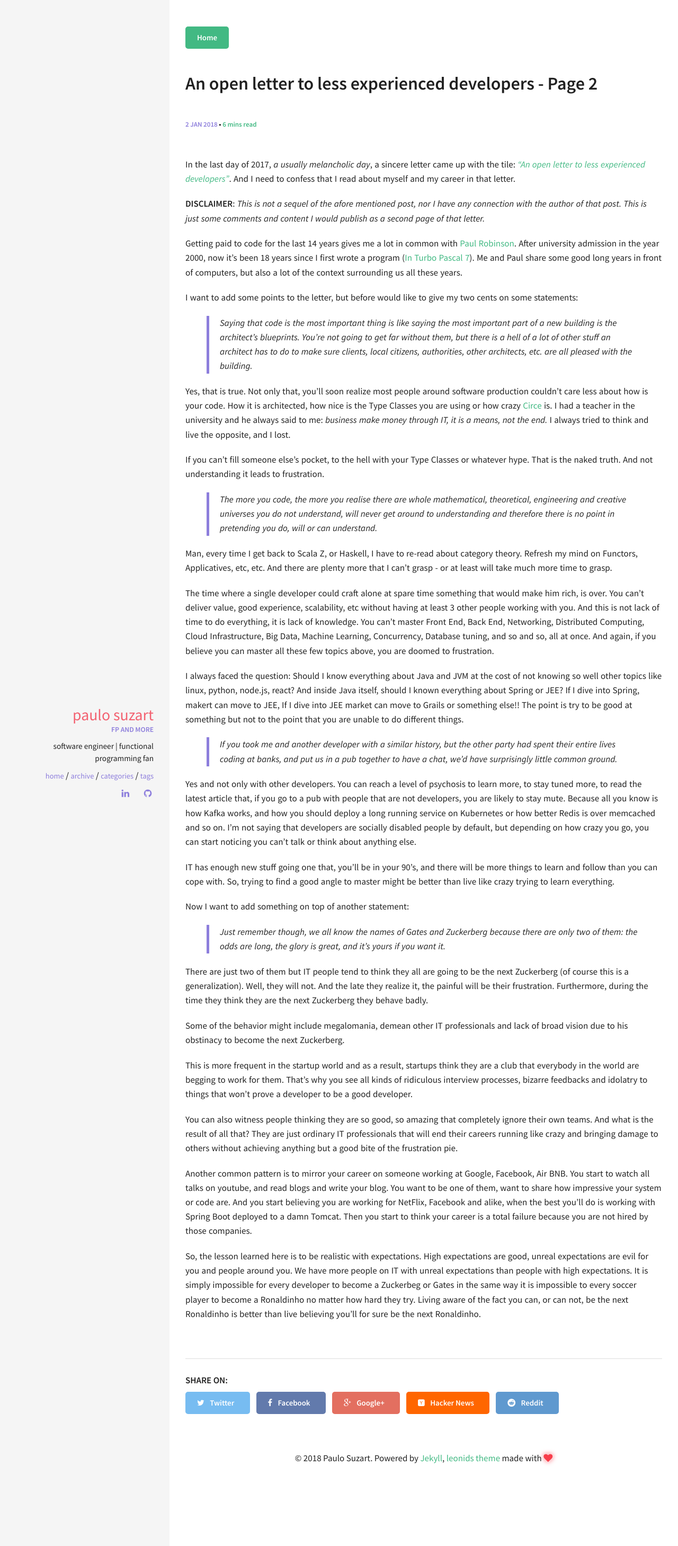
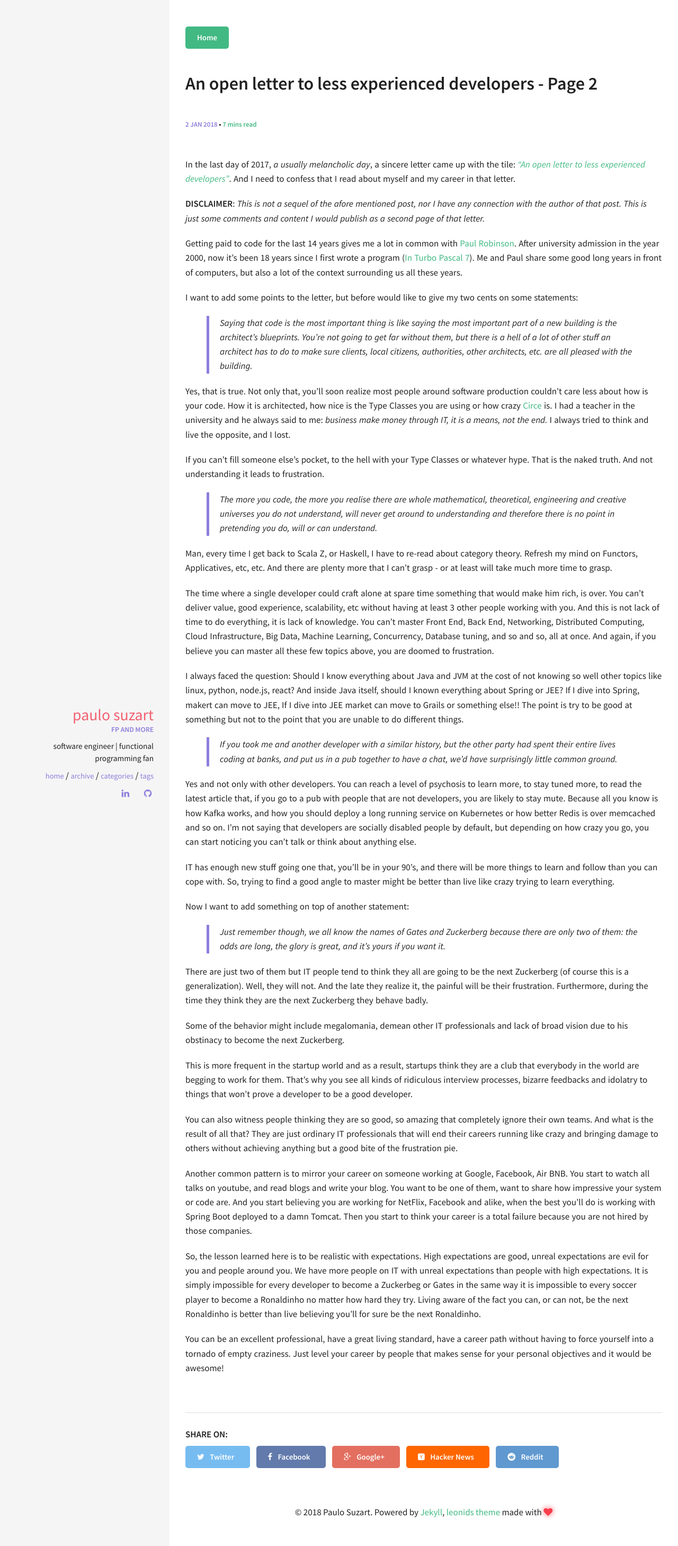
Before and after one commit to paulosuzart/paulosuzart.github.io, a Jekyll site: the page built from _posts/2018-01-02-open-letter-page-2.md, in a window 1280 px wide. Shown: the whole page at 53% size. Built offline with Jekyll 4.4.1, drawn with Linux system fonts in a browser that asks for light colours; comment, search, counter and statistics services are not loaded.

Commit message:
Added last statement

```diff
--- a/_posts/2018-01-02-open-letter-page-2.md
+++ b/_posts/2018-01-02-open-letter-page-2.md
@@ -51,3 +51,5 @@
 Another common pattern is to mirror your career on someone working at Google, Facebook, Air BNB. You start to watch all talks on youtube, and read blogs and write your blog. You want to be one of them, want to share how impressive your system or code are. And you start believing you are working for NetFlix, Facebook and alike, when the best you'll do is working with Spring Boot deployed to a damn Tomcat. Then you start to think your career is a total failure because you are not hired by those companies.
 
 So, the lesson learned here is to be realistic with expectations. High expectations are good, unreal expectations are evil for you and people around you. We have more people on IT with unreal expectations than people with high expectations. It is simply impossible for every developer to become a Zuckerbeg or Gates in the same way it is impossible to every soccer player to become a Ronaldinho no matter how hard they try. Living aware of the fact you can, or can not, be the next Ronaldinho is better than live believing you'll for sure be the next Ronaldinho.
+
+You can be an excellent professional, have a great living standard, have a career path without having to force yourself into a tornado of empty craziness. Just level your career by people that makes sense for your personal objectives and it would be awesome!
```
